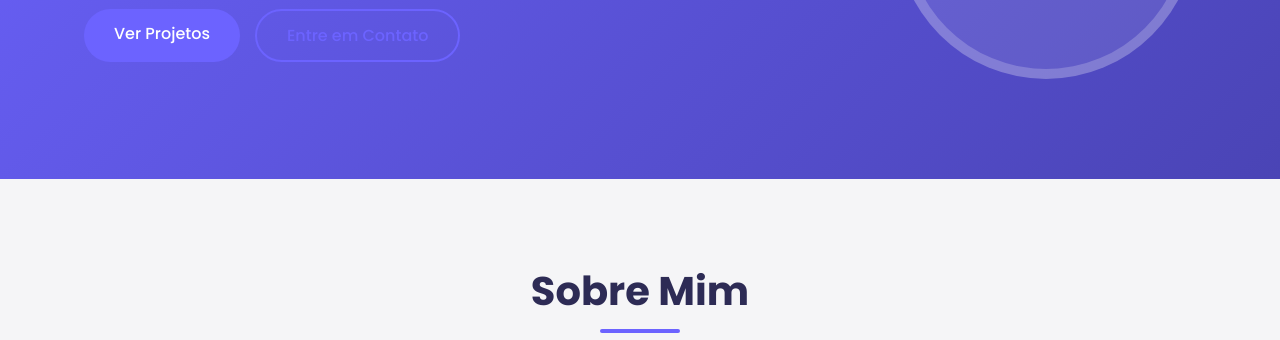
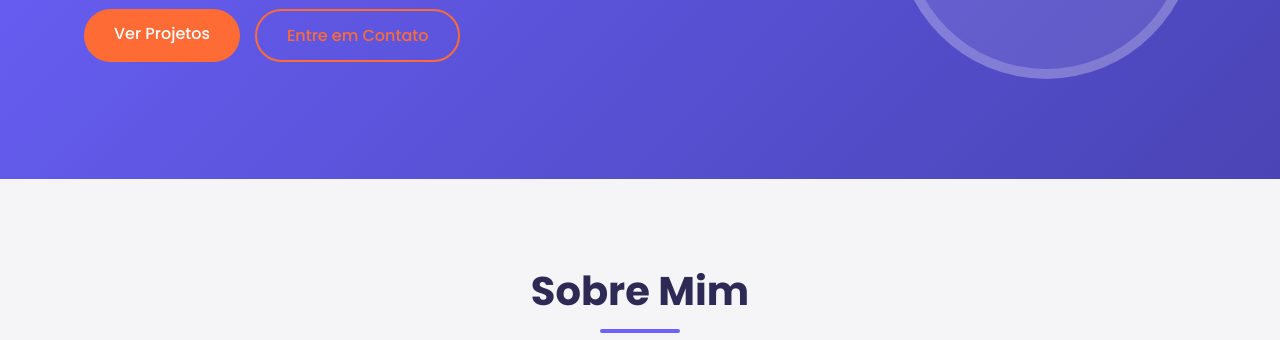
Before and after one commit to nssuffert-hash/meu-portfolio, a plain HTML site: page index.html in a window 1280 px wide. Shown: the part 441-781 px from the top of the page. Drawn offline with Linux system fonts and the light colour scheme.

Commit message:
Update style.css

```diff
--- a/css/style.css
+++ b/css/style.css
@@ -87,38 +87,38 @@ section {
 }
 
 .btn-primary {
-    background-color: var(--primary-color);
+    background-color: #FF6B35; /* Laranja vibrante */
     color: var(--white);
 }
 
 .btn-primary:hover {
-    background-color: var(--secondary-color);
+    background-color: #E55A2B; /* Laranja mais escuro no hover */
     transform: translateY(-3px);
     box-shadow: var(--shadow);
 }
 
 .btn-secondary {
     background-color: transparent;
-    color: var(--primary-color);
-    border: 2px solid var(--primary-color);
+    color: #FF6B35; /* Laranja vibrante */
+    border: 2px solid #FF6B35;
 }
 
 .btn-secondary:hover {
-    background-color: var(--primary-color);
+    background-color: #FF6B35;
     color: var(--white);
     transform: translateY(-3px);
     box-shadow: var(--shadow);
 }
 
 .btn-portfolio {
-    background-color: var(--dark-color);
+    background-color: #2EC4B6; /* Verde água vibrante */
     color: var(--white);
     font-size: 0.9rem;
     padding: 10px 20px;
 }
 
 .btn-portfolio:hover {
-    background-color: var(--primary-color);
+    background-color: #24A396; /* Verde água mais escuro no hover */
     transform: translateY(-3px);
     box-shadow: var(--shadow);
 }
```
